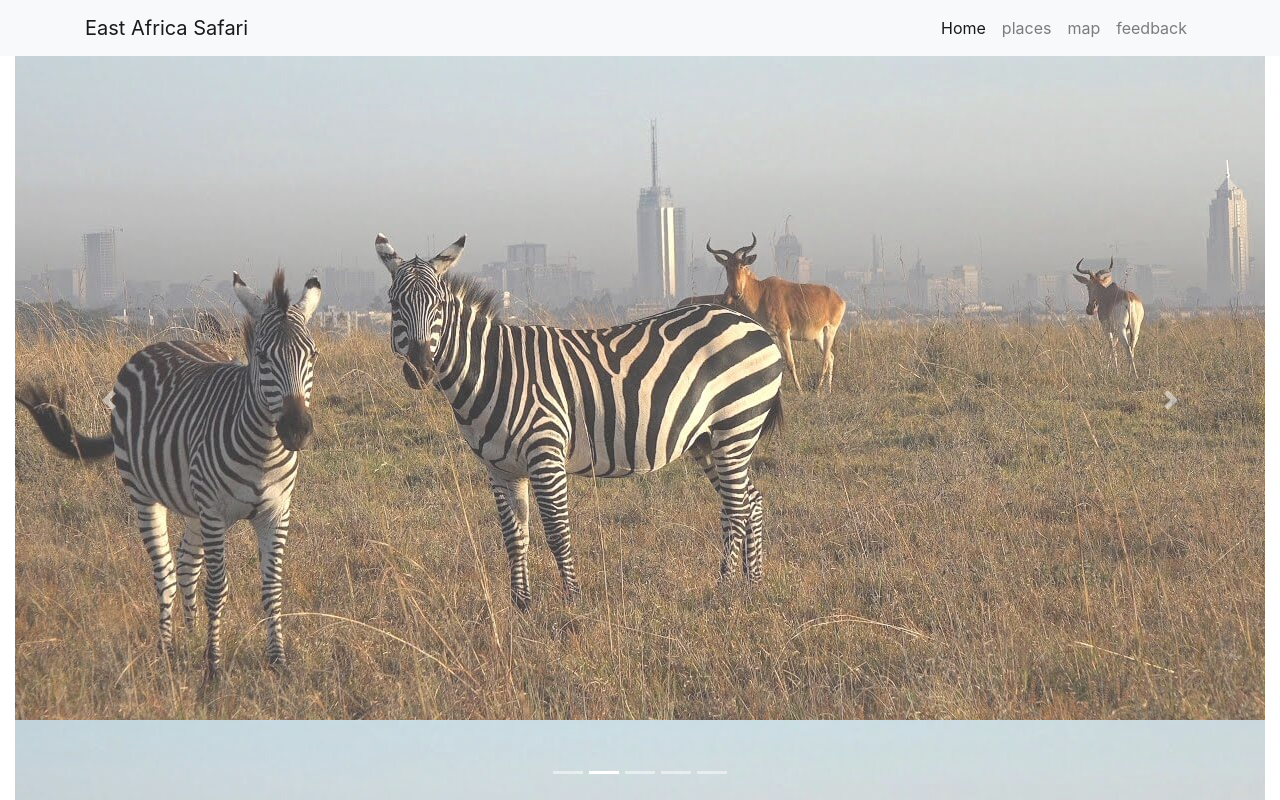
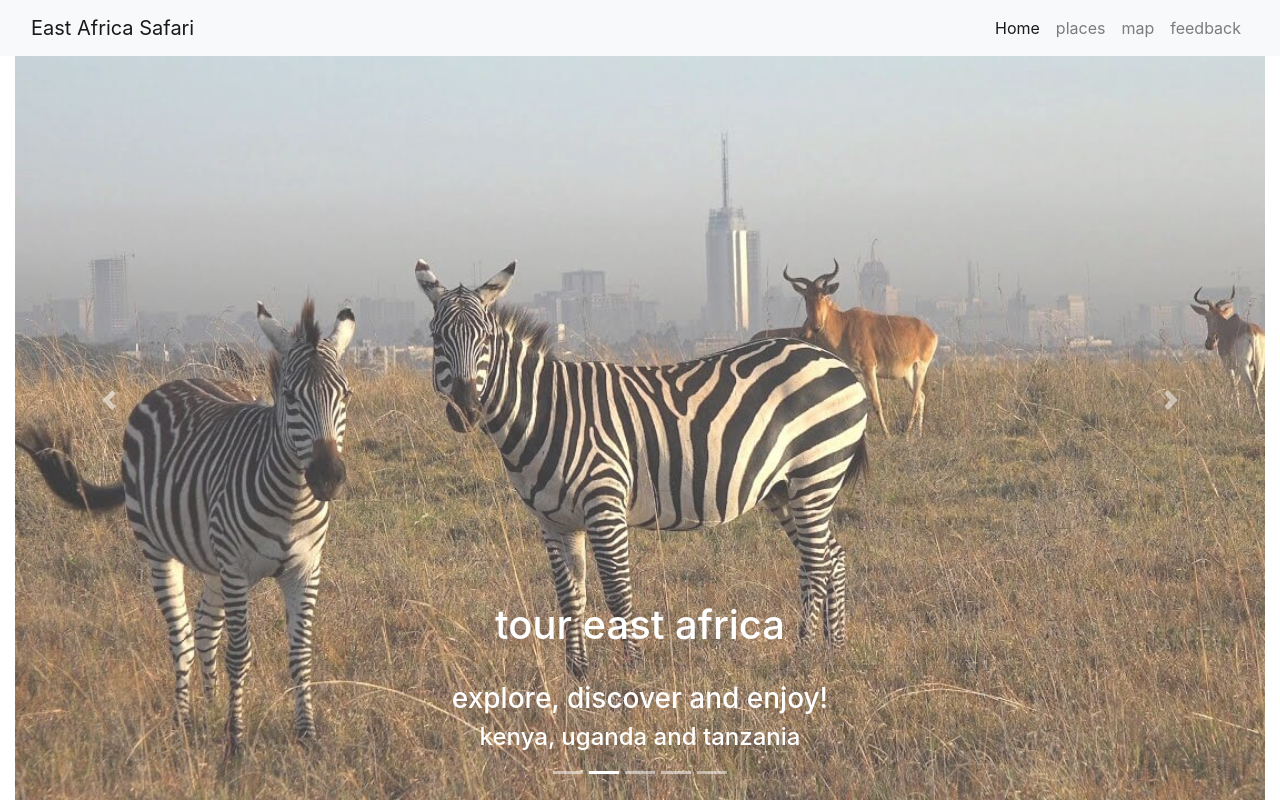
Before and after one commit to jos-lab/Safari-Trial-Site, a plain HTML site: page index.html in a window 1280 px wide. Drawn offline with nearby package versions, Linux system fonts and the light colour scheme; a web font is replaced by a local one.

Commit message:
adding the carousel caption

```diff
--- a/assets/css/style.css
+++ b/assets/css/style.css
@@ -1,7 +1,6 @@
 @import url('https://fonts.googleapis.com/css2?family=Quicksand&family=Suez+One&display=swap');
 
-*{margin: 0;
-  padding: 0;}
+* {box-sizing:border-box}
 
 
 body {
@@ -17,17 +16,16 @@ body {
 
 
 
-.carousel-item {
+.carousel-item img {
    height: 100vh;
   }
 
-.carousel-caption h3 {
-  color: #fff !important;
-}
+
+
+
 
 @media (max-width: 600px) {
-  .carousel-caption {
-    display: none; /* Hide the carousel text when the screen is less than 600 pixels wide */
+
   }
 }
 
--- a/index.html
+++ b/index.html
@@ -17,24 +17,24 @@
         <!--Navbar-->
         <nav class="navbar navbar-expand-md navbar-light bg-light fixed-top scrolling-navbar">
 
-            <div class="container">
+            <div class="container-fluid">
 
                 <!-- Navbar brand -->
-                <a class="navbar-brand" href="#">East Africa <span>Safari</span></a>
+                <a class="navbar-brand" href="index.html">East Africa <span>Safari</span></a>
 
                 <!-- Collapse button -->
-                <button class="navbar-toggler" type="button" data-toggle="collapse" data-target="#basicExampleNav"
-                    aria-controls="basicExampleNav" aria-expanded="false" aria-label="Toggle navigation">
+                <button class="navbar-toggler" type="button" data-toggle="collapse" data-target="#navbarResponsive"
+                    aria-controls="navbarResponsive" aria-expanded="false" aria-label="Toggle navigation">
                     <span class="navbar-toggler-icon"></span>
                 </button>
 
                 <!-- Collapsible content -->
-                <div class="collapse navbar-collapse" id="basicExampleNav">
+                <div class="collapse navbar-collapse" id="navbarResponsive">
 
                     <!-- Links -->
                     <ul class="navbar-nav ml-auto smooth-scroll">
                         <li class="nav-item">
-                            <a class="nav-link active" href="#intro">Home</a>
+                            <a class="nav-link active" href="#home">Home</a>
                         </li>
                         <li class="nav-item">
                             <a class="nav-link" href="#places">places</a>
@@ -48,17 +48,17 @@
                     </ul>
                     <!-- Links -->
 
-                    <!-- Social Icon  -->
+
 
                 </div>
-                <!-- Collapsible content -->
+
 
             </div>
 
         </nav>
         <!--/.Navbar-->
 
-        <!--Mask-->
+        <!--Carousel Wrapper-->
         <div class="container-fluid">
                 <div id="carousel-example-1z" class="carousel slide carousel-fade carousel-fade" data-ride="carousel">
                             <!--Indicators-->
@@ -73,8 +73,16 @@
                             <!--Slides-->
                             <div class="carousel-inner" role="listbox">
                                 <!--First slide-->
-                                <div class="carousel-item active" style="background-image:url(assets/images/park.jpg);">
-
+                                <div class="carousel-item active">
+                                    <img class="d-block" src="assets/images/park.jpg"
+                                        alt="First slide">
+                                        <div class="carousel-caption text-center">
+                                        <h1>tour east africa</h1>
+                                        <!-- Divider -->
+                                        <hr class="hr-light">
+                                        <h3>explore, discover and enjoy!</h3>
+                                        <h4>kenya, uganda and tanzania</h4>
+                                        </div>
                                 </div>
                                 <!--/First slide-->
                                 <!--Second slide-->
@@ -120,6 +128,10 @@
 
     </header>
 
+    <div>
+    </div>
+
+
 
 
 
```
